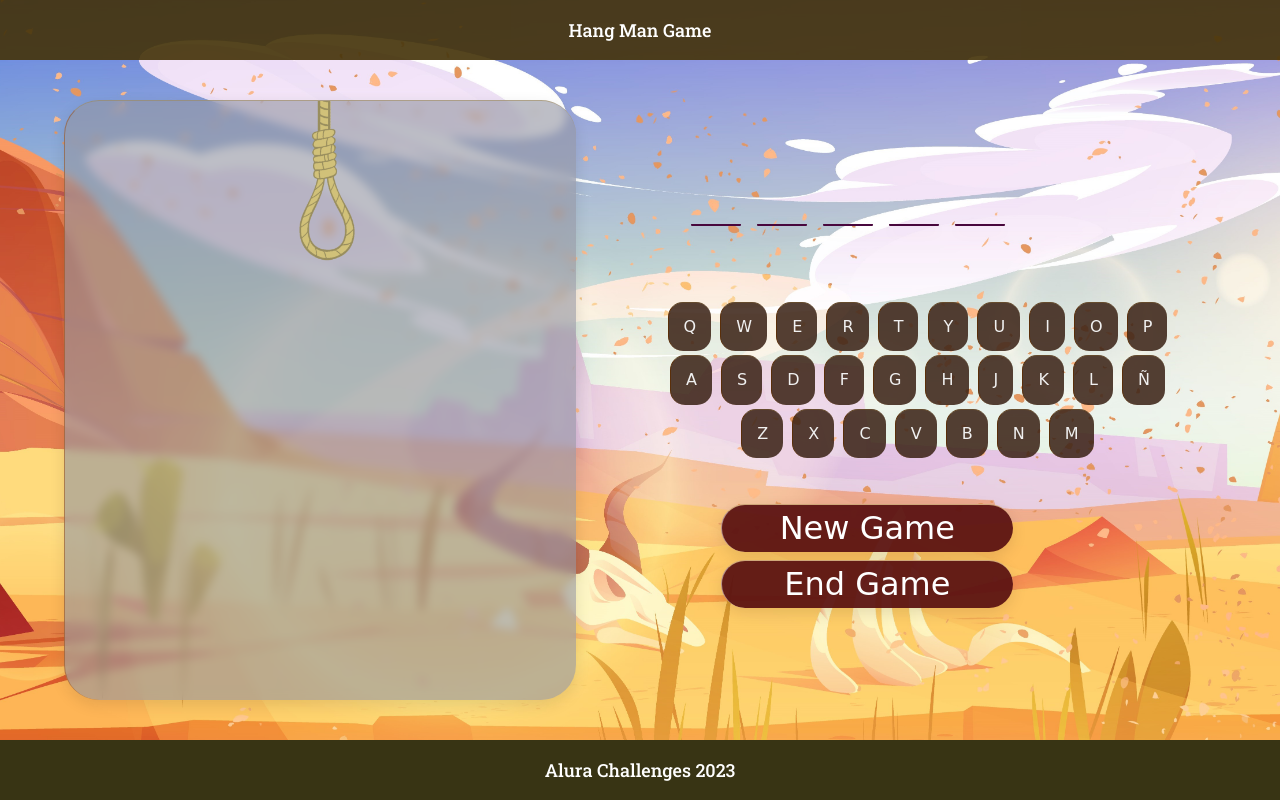
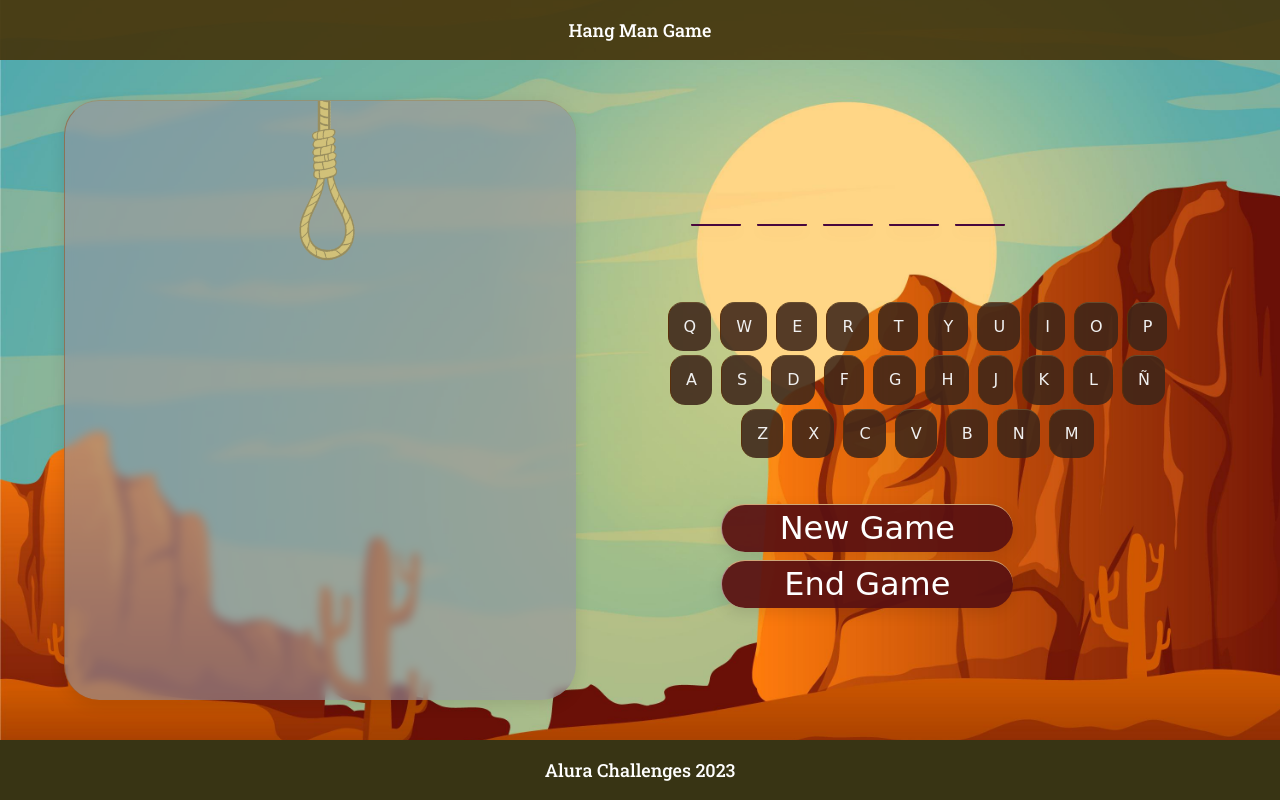
Before and after one commit to SABRIS13/Juego-Ahorcado-Challenge, a plain HTML site: page game.html in a window 1280 px wide. Drawn offline with Linux system fonts and the light colour scheme; some packages are replaced by stand-ins of ours; a script that the page names is missing; a web font is replaced by a local one.

Commit message:
Establecer imagen de fondo_3

```diff
--- a/css/game.css
+++ b/css/game.css
@@ -17,7 +17,7 @@ header{
 }
 
 body {
-    background: black url(../img/juego.jpg) center center no-repeat;
+    background: black url(../img/juego_1.jpg) center center no-repeat;
     height: 100%;
     width: 100%;
     -webkit-background-size: cover;
```
